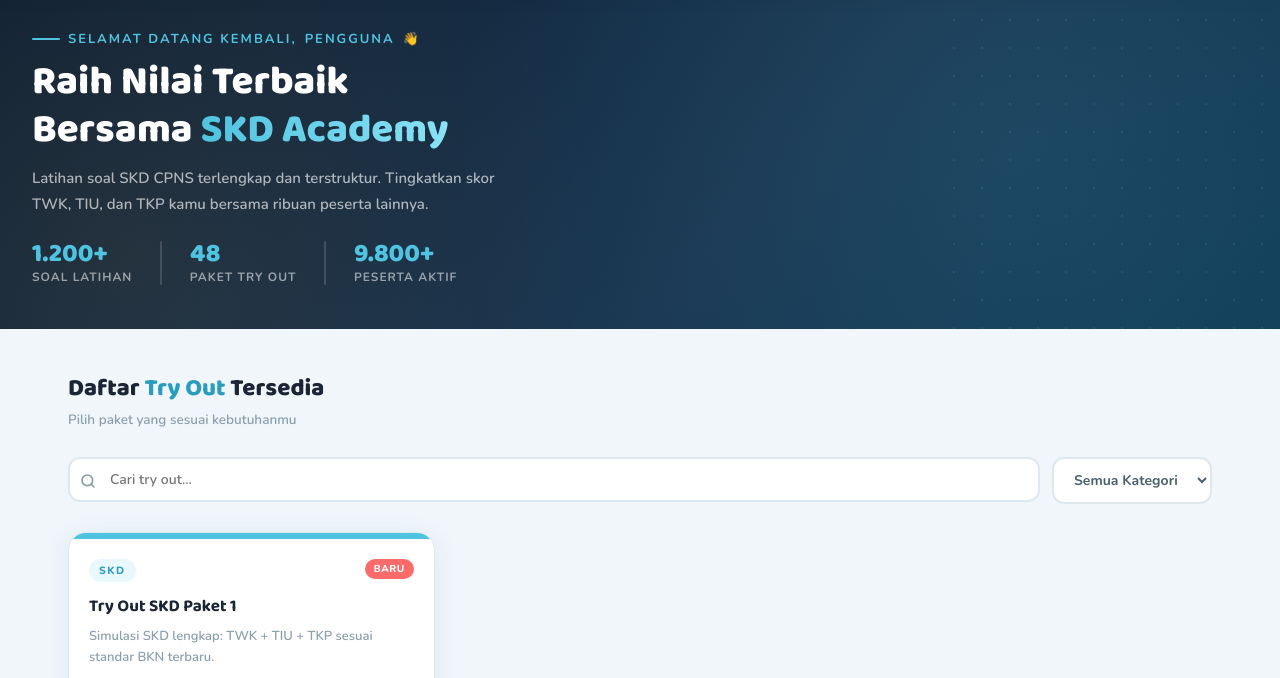
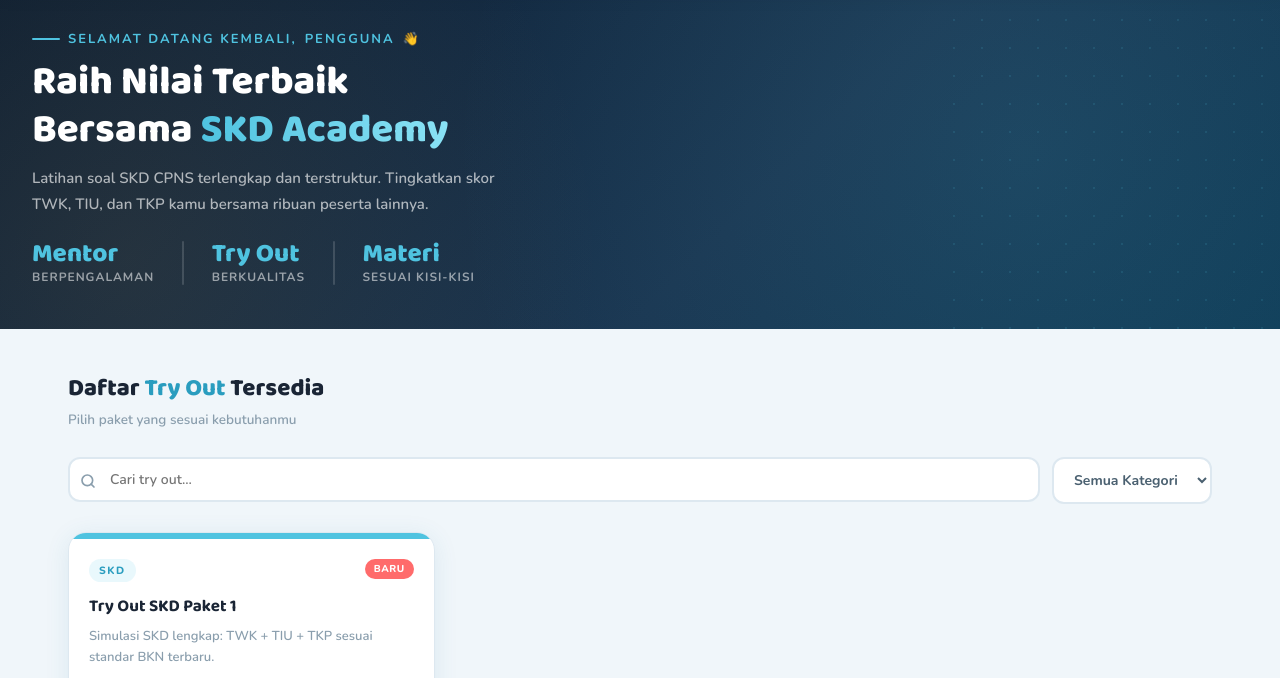
Before and after one commit to hafidzsevenfoldism-rgb/skd-academy, a website: page frontend/home.html in a window 1280 px wide. Shown: the part 122-800 px from the top of the page. Drawn offline with nearby package versions, Linux system fonts and the light colour scheme.

Commit message:
Update home.html

```diff
--- a/frontend/home.html
+++ b/frontend/home.html
@@ -70,18 +70,18 @@
         <p>Latihan soal SKD CPNS terlengkap dan terstruktur. Tingkatkan skor TWK, TIU, dan TKP kamu bersama ribuan peserta lainnya.</p>
         <div class="hero-stats">
           <div class="stat-item">
-            <div class="stat-num">1.200+</div>
-            <div class="stat-lbl">Soal Latihan</div>
+            <div class="stat-num">Mentor</div>
+            <div class="stat-lbl">Berpengalaman</div>
           </div>
           <div class="stat-div"></div>
           <div class="stat-item">
-            <div class="stat-num">48</div>
-            <div class="stat-lbl">Paket Try Out</div>
+            <div class="stat-num">Try Out</div>
+            <div class="stat-lbl">Berkualitas</div>
           </div>
           <div class="stat-div"></div>
           <div class="stat-item">
-            <div class="stat-num">9.800+</div>
-            <div class="stat-lbl">Peserta Aktif</div>
+            <div class="stat-num">Materi</div>
+            <div class="stat-lbl">Sesuai Kisi-Kisi</div>
           </div>
         </div>
       </div>
```
